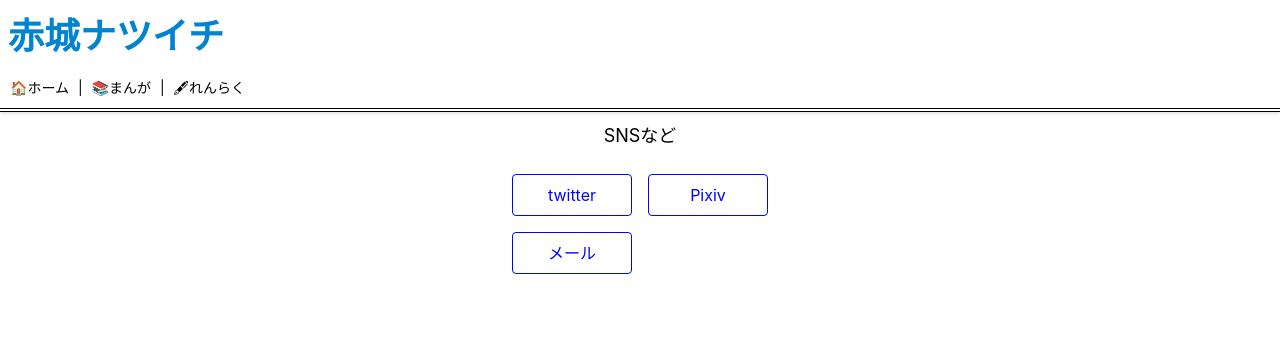
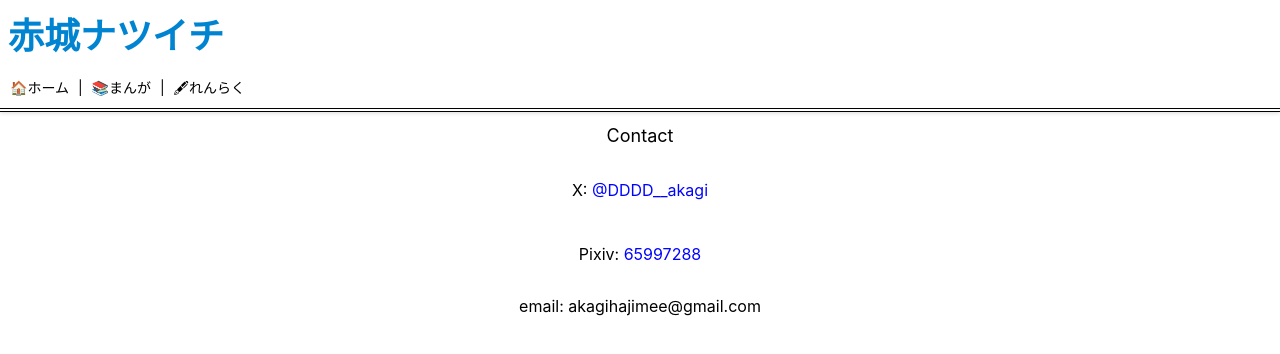
Before and after one commit to 3l4l5/natsuichi, a Vue app in the folder natsuichi/: page /work in a window 1280 px wide. Shown: the top 354 px of the page. Built offline with nearby package versions, Linux system fonts and the light colour scheme.

Commit message:
work を修正

```diff
--- a/natsuichi/src/pages/work/index.vue
+++ b/natsuichi/src/pages/work/index.vue
@@ -1,18 +1,11 @@
 <template>
   <div class="p-2 grid grid-cols-1 justify-items-center gap-4">
-    <p class="text-lg">SNSなど</p>
-    <div class="grid-cols-2 grid">
-      <a href="https://twitter.com/DDDD__akagi" target="_blank">
-        <div class="border rounded-sm p-2 m-2 w-30 flex justify-center">twitter</div></a
-      >
-      <!-- <div class="border rounded-sm p-2 m-2 w-30"><a href="https://coconala.com/users/1767934" class="">ココナラ</a></div> -->
-      <a href="https://www.pixiv.net/users/65997288" target="_blank"
-        ><div class="border rounded-sm p-2 m-2 w-30 flex justify-center">Pixiv</div></a
-      >
-      <a href="mailto:akagihajimee@gmail.com" target="_blank"
-        ><div class="border rounded-sm p-2 m-2 w-30 flex justify-center">メール</div></a
-      >
+    <p class="text-lg">Contact</p>
+    <div class="py-3">X: <a href="https://twitter.com/DDDD__akagi" target="_blank">@DDDD__akagi</a></div>
+    <div class="py-3">
+      Pixiv: <a href="https://www.pixiv.net/users/65997288" target="_blank">65997288</a>
     </div>
+    <div class="">email: akagihajimee@gmail.com</div>
   </div>
 </template>
 
```
